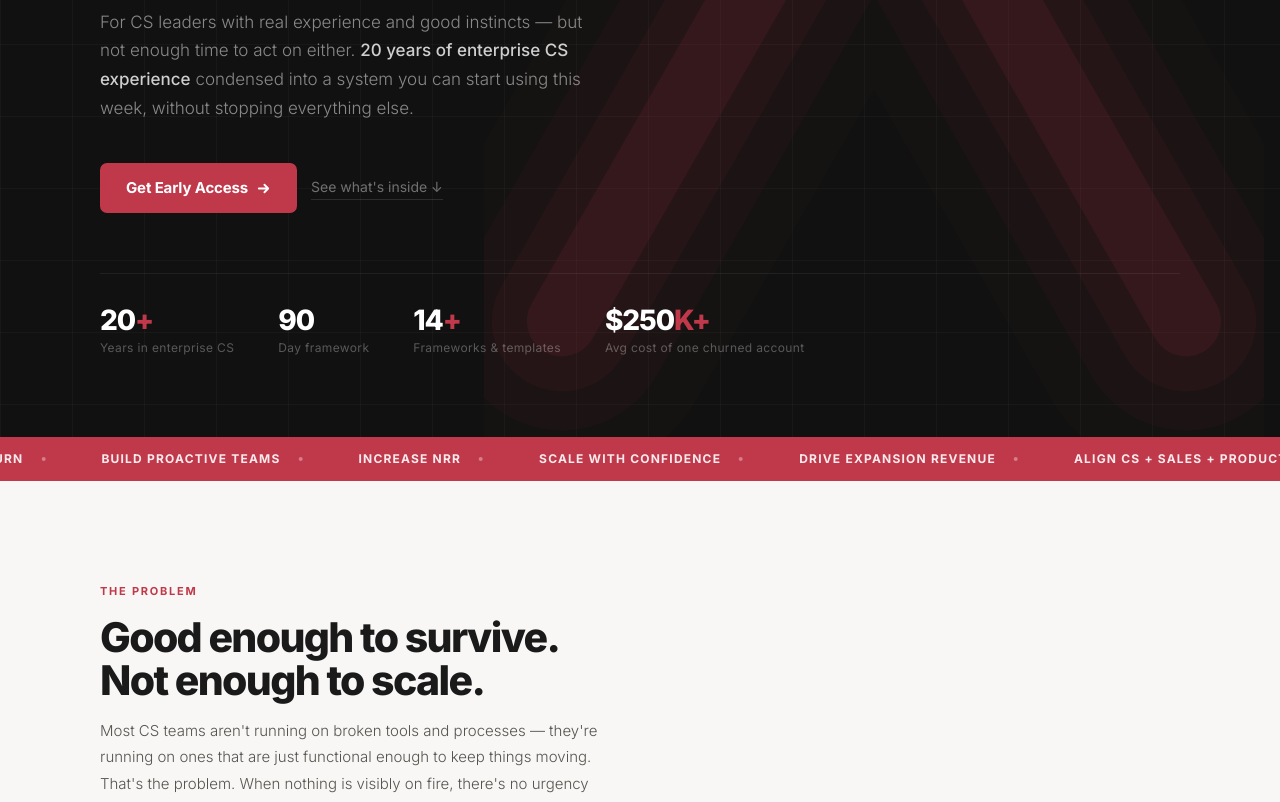
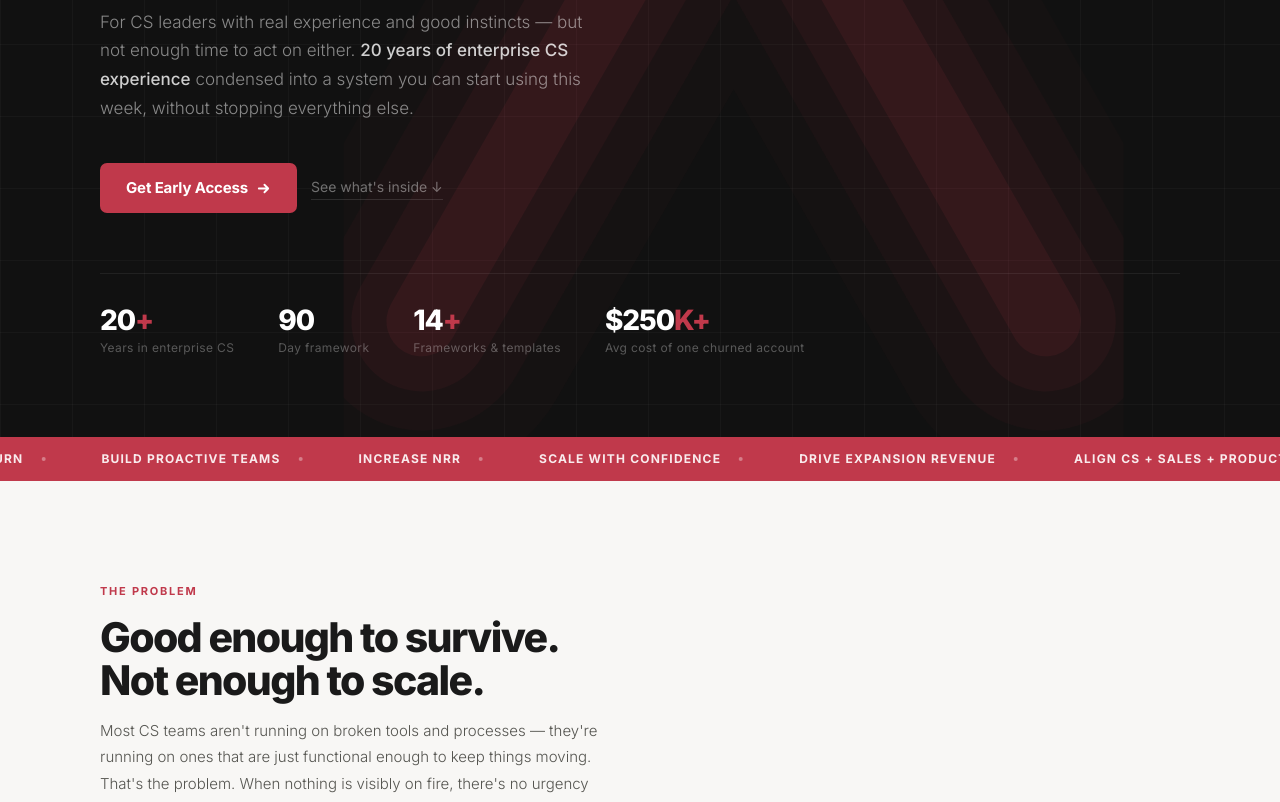
Before and after one commit to surge-cs/surge-cs.github.io, a plain HTML site: page index.html in a window 1280 px wide. Shown: the part 460-1262 px from the top of the page. Drawn offline with Linux system fonts and the light colour scheme.

Commit message:
Update index.html
HP

```diff
--- a/index.html
+++ b/index.html
@@ -223,7 +223,7 @@ footer { background: var(--white); border-top: 1px solid var(--border); padding:
 <section class="hero">
   <div class="hero-grid"></div>
   <div class="hero-glow"></div>
-  <div class="hero-echo" style="position:absolute;left:50%;top:50%;transform:translate(-20%,-42%);pointer-events:none;z-index:0;">
+  <div class="hero-echo" style="position:absolute;left:50%;top:50%;transform:translate(-38%,-42%);pointer-events:none;z-index:0;">
     <svg width="780" height="780" viewBox="0 0 200 200" fill="none" xmlns="http://www.w3.org/2000/svg">
       <polyline points="20,170 100,30 180,170" stroke="rgba(192,57,75,0.09)" stroke-width="18" stroke-linecap="round" stroke-linejoin="round"/>
       <polyline points="20,170 100,30 180,170" stroke="rgba(192,57,75,0.06)" stroke-width="36" stroke-linecap="round" stroke-linejoin="round"/>
```
